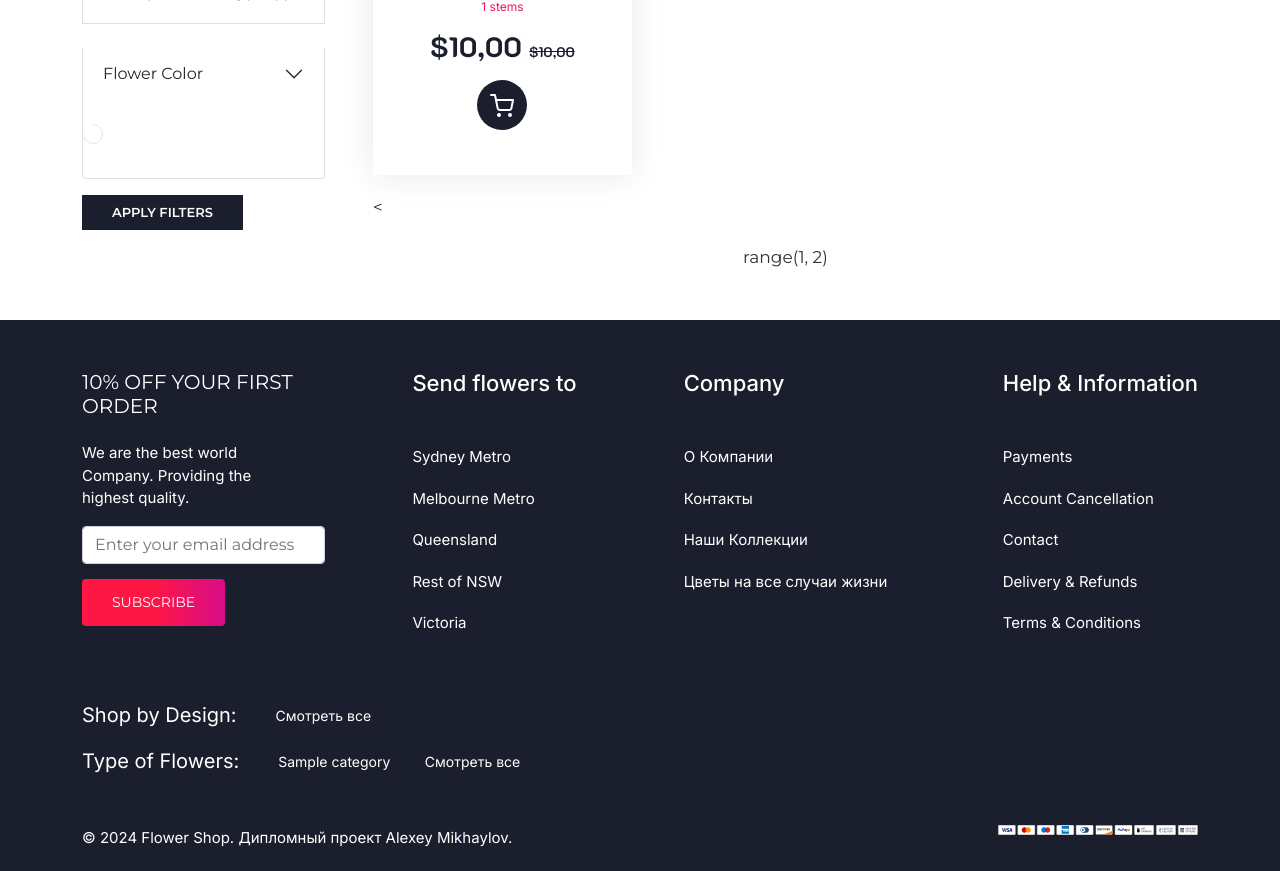
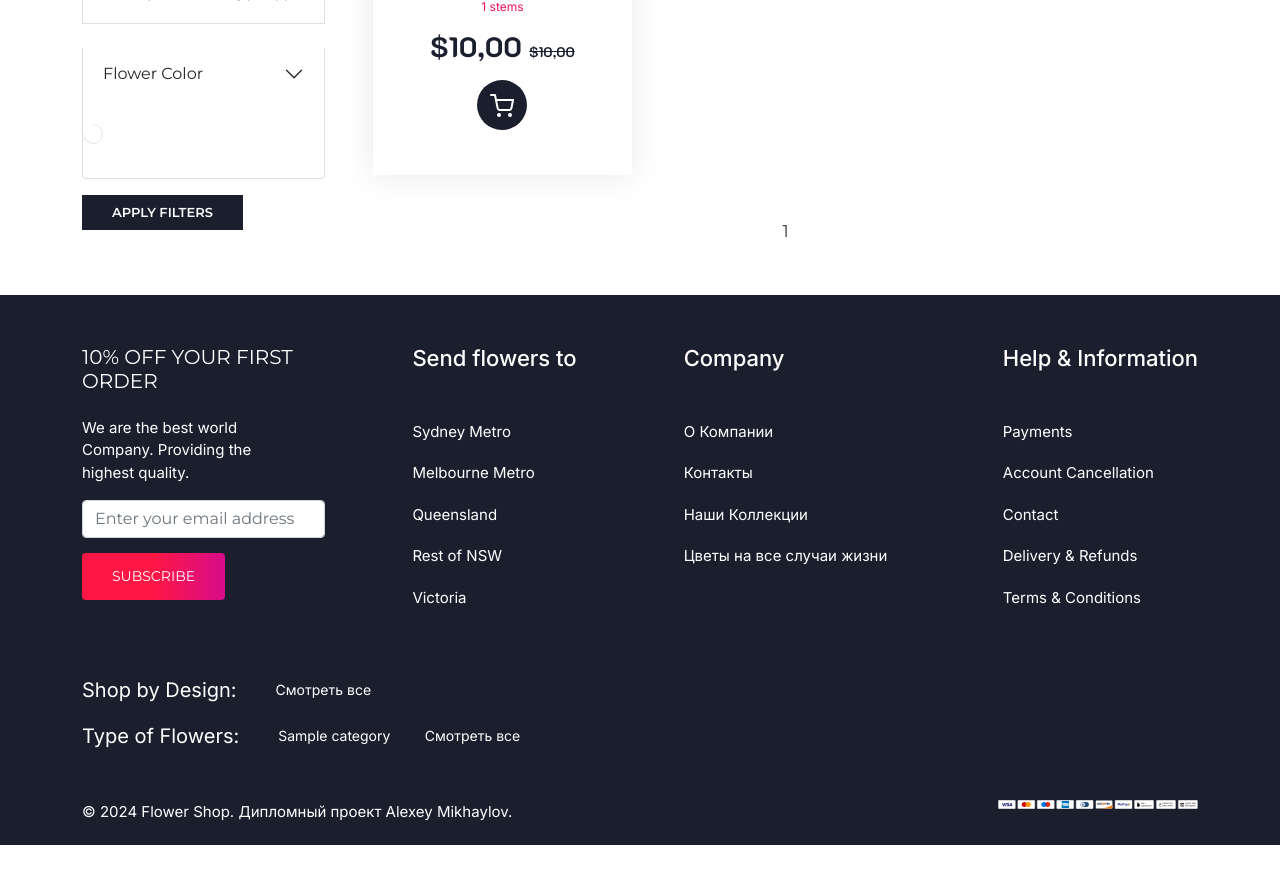
Before and after one commit to Alex-Mixaylov/flower_shop, a Django app: page /shop/ in a window 1280 px wide. Shown: the part 628-1499 px from the top of the page. After the commit the page ends 1473 px from the top, so only its background shows below. Run offline with Django 5.2, Linux system fonts and the light colour scheme; tables that the repository leaves empty hold one stand-in row (values such as "Sample post"); grey boxes marked "Sample" are stand-in pictures; some libraries are stand-ins or nearby versions; some web fonts are replaced.

Commit message:
update
update

```diff
--- a/flower_delivery_project/orders/templates/orders/shop.html
+++ b/flower_delivery_project/orders/templates/orders/shop.html
@@ -180,8 +180,12 @@
                         <p>No products available.</p>
                         {% endfor %}
                     </div>
-                    <<div class="pagination justify-content-center mt-4">
-                        {{ products.paginator|custom_pagination:products.number }}
+                    <div class="pagination justify-content-center mt-4">
+                        {% for page_num in products.paginator.page_range %}
+                            <a href="?page={{ page_num }}" class="{% if products.number == page_num %}active{% endif %}">
+                                {{ page_num }}
+                            </a>
+                        {% endfor %}
                     </div>
                 </div>
             </div>
@@ -246,8 +250,6 @@
     });
 </script>
 <script>
-    document.addEventListener('DOMContentLoaded', function () {
-        // Собираем фильтры и отправляем запрос
 function applyFilters() {
     const selectedCategories = Array.from(document.querySelectorAll('.category-filter:checked')).map(cb => cb.value);
     const selectedFlowerTypes = Array.from(document.querySelectorAll('.flower-type-filter:checked')).map(cb => cb.value);
@@ -264,17 +266,22 @@
         params.append('max_price', priceRange[1]);
     }
 
-            // Отправляем запрос на сервер
-            fetch(`/shop/?${params.toString()}`)
+    // Обновляем URL в адресной строке без перезагрузки страницы
+    const newUrl = `/shop/?${params.toString()}`;
+    history.pushState(null, '', newUrl);
+
+    // Отправляем AJAX-запрос на сервер
+    fetch(newUrl)
         .then(response => response.text())
         .then(html => {
             const parser = new DOMParser();
             const doc = parser.parseFromString(html, 'text/html');
 
             // Обновляем карточки товаров
-                    const productsContainer = doc.querySelector('.row:nth-of-type(2)');
+            const productsContainer = doc.querySelector('.col-lg-9 .row:nth-of-type(2)');
             if (productsContainer) {
-                        document.querySelector('.row:nth-of-type(2)').innerHTML = productsContainer.innerHTML;
+                document.querySelector('.col-lg-9 .row:nth-of-type(2)').innerHTML = productsContainer.innerHTML;
+                console.log('Полученные товары:', productsContainer.innerHTML);
             }
 
             // Обновляем счетчик результатов
@@ -294,15 +301,5 @@
         })
         .catch(error => console.error('Ошибка при применении фильтров:', error));
 }
-
-        // Добавляем обработчики событий для фильтров
-        document.querySelectorAll('.category-filter, .flower-type-filter, .flower-color-filter').forEach(input => {
-            input.addEventListener('change', applyFilters);
-        });
-
-        document.querySelectorAll('#priceFilter input').forEach(input => {
-            input.addEventListener('input', applyFilters);
-        });
-    });
 </script>
 {% endblock %}
```
Lines whose indentation alone changed are shown as unchanged.
